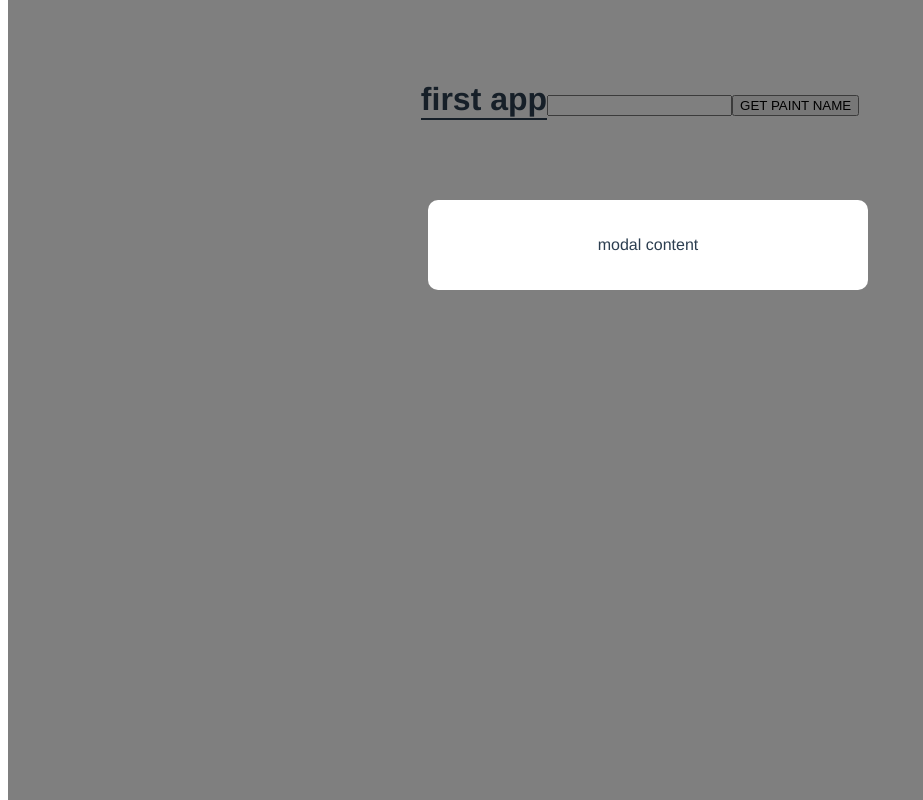
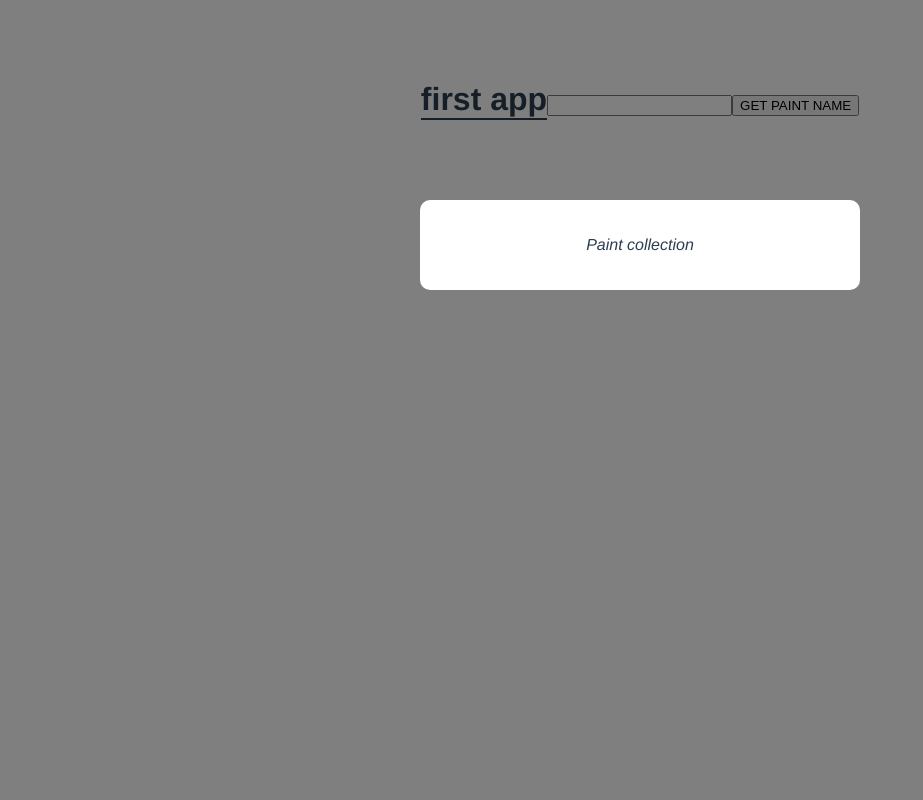
Before and after one commit to Paul2071/vuemodal, a Vue app: page / in a window 1280 px wide. Shown: the whole page, without its empty margins (0-923 px from the left). Built offline with nearby package versions, Linux system fonts and the light colour scheme.

Commit message:
adding a prop to modal comp, updated notes with css rules and how to use props

```diff
--- a/src/App.vue
+++ b/src/App.vue
@@ -2,7 +2,7 @@
   <h1>{{title}}</h1>
   <input type="text" ref="paint">
   <button @click="handleClick()" >GET PAINT NAME</button>
-  <Modal/>
+  <Modal header="Paint collection"/>
 
 </template>
 
--- /dev/null
+++ b/src/assets/global.css
@@ -0,0 +1,6 @@
+body {
+ margin: 0;
+}
+p {
+    font-style: italic;
+}
--- a/src/components/Modal.vue
+++ b/src/components/Modal.vue
@@ -1,10 +1,18 @@
 <template>
     <div class="backdrop">
         <div class="modal">
-            <p>modal content</p>
+            <p>{{ header }}</p>
         </div>
     </div>
 </template>
+
+<script>
+
+export default {
+  props: ['header']
+}
+
+</script>
 
 <style>
   .modal {
--- a/src/main.js
+++ b/src/main.js
@@ -1,4 +1,5 @@
 import { createApp } from 'vue'
 import App from './App.vue'
+import './assets/global.css'
 
 createApp(App).mount('#app')
```
Also changed, not shown: notes.txt.
